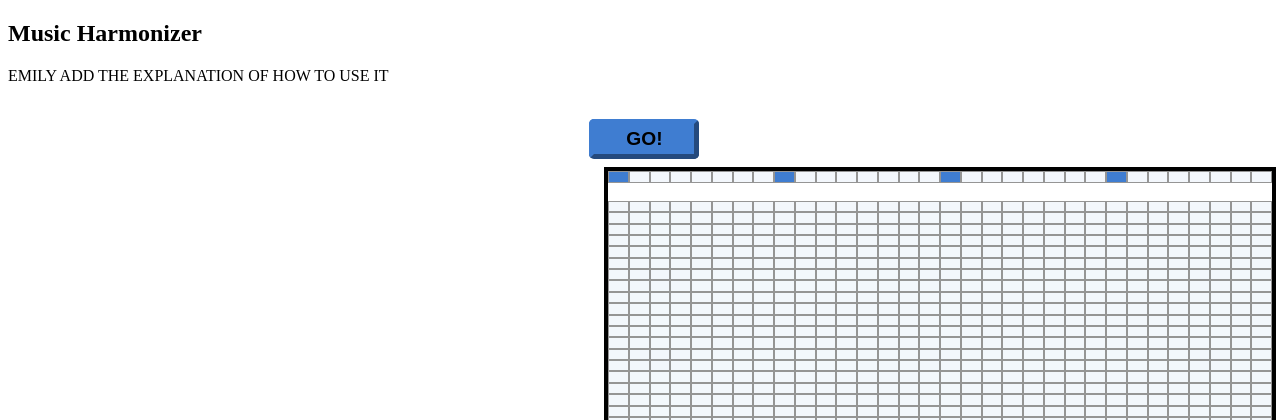
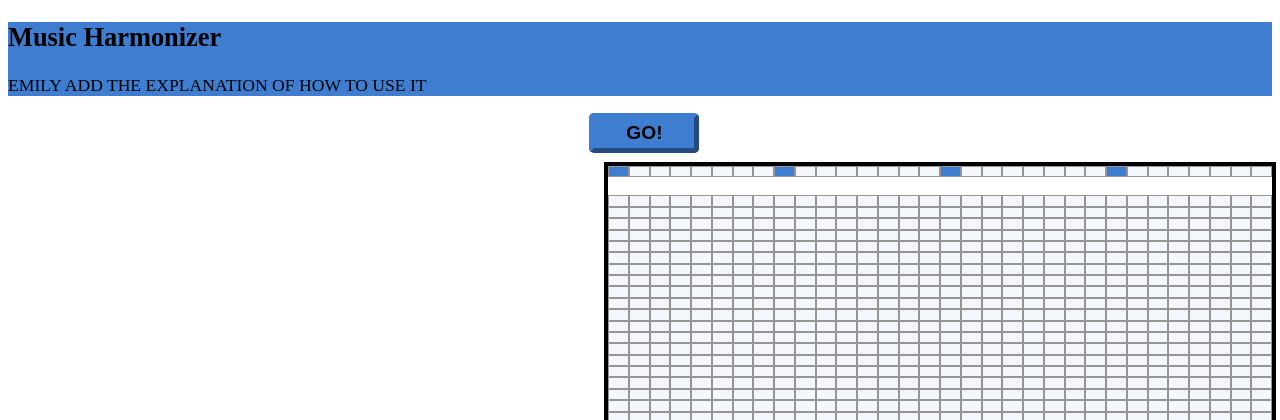
Before and after one commit to MiniMinnoww/HackSheffield9, a Flask app: page / in a window 1280 px wide. Shown: the top 420 px of the page. Run offline with Flask 3, Linux system fonts and the light colour scheme.

Commit message:
/\_____/\  | *   * |  \  -v-  /    -----

```diff
--- a/backend/static/css/style.css
+++ b/backend/static/css/style.css
@@ -65,10 +65,14 @@
 
 .key {
     background-color: white;
+    margin-right: 0;
+    margin-left: auto;
 }
 
 .black-key {
     background-image: linear-gradient(to right, black 0%, black 70%, white 71%, white 100%);
+    margin-right: 0;
+    margin-left: auto;
 }
 
 .black-key:hover {
@@ -98,6 +102,12 @@
     outline: 2px solid rgb(117, 117, 117);
 }
 
+#text {
+    background-color: var(--primary);
+    font-size: 1.1em;
+
+}
+
 /*.cell {*/
 /*   user-select: none;*/
 /*}*/
--- a/backend/templates/index.html
+++ b/backend/templates/index.html
@@ -10,7 +10,6 @@
     <section id="text">
         <h1>Music Harmonizer</h1>
         <p>EMILY ADD THE EXPLANATION OF HOW TO USE IT</p>
-        <br>
     </section>
     <input type="button" value="GO!" id="goButton">
 
```
